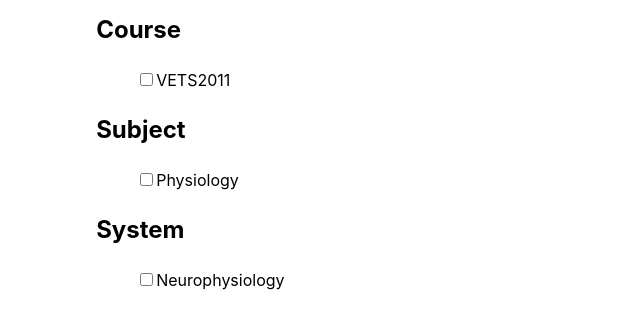
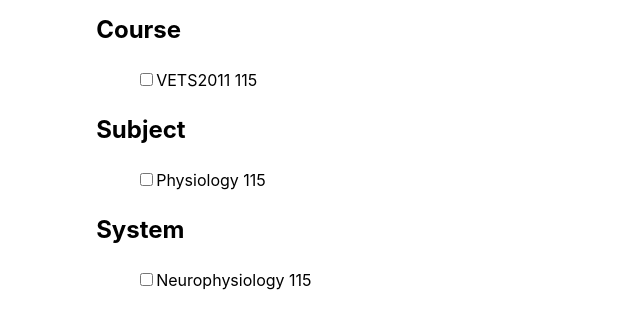
Before and after one commit to UQ-eLIPSE/crucible-components, a Vue app: page / in a window 1280 px wide. Shown: the part 187-517 px from the top of the page, without its empty margins (310-950 px from the left). Built offline with nearby package versions, Linux system fonts and the light colour scheme.

Commit message:
Co-authored-by: Mohamad Dabboussi <Mohamad11Dab@users.noreply.github.com>

```diff
--- a/src/App.vue
+++ b/src/App.vue
@@ -7,7 +7,7 @@ import {
   getQuestionsRandomly,
 } from "./components/QuestionStore";
 import { useQuizStore } from "./store/QuizStore";
-import { MCQuestion, SelectedTags } from "./types/MCQ";
+import { MCQuestion } from "./types/MCQ";
 import {
   getAllQuestions,
   getDummyQuestions,
@@ -17,19 +17,19 @@ const quizQuestions = ref(0);
 const questionsQueue = useQuizStore();
 const quizStarted = ref<boolean>(false);
 
+const selectedTags = questionsQueue.getselectedtags();
+
 const handleStartQuiz = ({
   questionAmount,
-  selectedTags,
   dummyBoolean,
 }: {
   questionAmount: number;
-  selectedTags: SelectedTags;
   dummyBoolean: boolean;
 }) => {
   const questions: MCQuestion[] = dummyBoolean
     ? getAllQuestions()
     : getDummyQuestions(false);
-  console.log(selectedTags);
+  console.log("selecte Tags", selectedTags);
   const filteredquestions: MCQuestion[] = filterQuestionsByTags(
     questions,
     selectedTags,
--- a/src/components/FilterCheckbox.vue
+++ b/src/components/FilterCheckbox.vue
@@ -12,18 +12,24 @@
         :value="topic"
         @change="onChecked($event)"
       />
-      <label :for="`${category}-${topic}-checkbox`">{{ topic }}</label>
+      <label :for="`${category}-${topic}-checkbox`"
+        >{{ topic }}
+        <span>{{ getQuestionsnumByTags(topic, category) }}</span></label
+      >
     </li>
   </ul>
 </template>
 
 <script setup lang="ts">
 import { SelectedTags } from "@/types/MCQ";
+import { useQuizStore } from "@/store/QuizStore";
+import { getAllQuestions } from "./DataAccessLayer";
+import { filterQuestionsByTags } from "./QuestionStore";
 const { category, topics } = defineProps<{
   category: string;
   topics: string[];
 }>();
-
+const questionsQueue = useQuizStore();
 const emit = defineEmits(["checked"]);
 const onChecked = (event: Event) => {
   if (!(event.target instanceof HTMLInputElement))
@@ -31,8 +37,25 @@ const onChecked = (event: Event) => {
 
   const category = event.target.name as keyof SelectedTags;
   const topic = event.target.value;
+  console.log("checked");
+  questionsQueue.modifySelectedTags(event.target.checked, { category, topic });
+};
+const getQuestionsnumByTags = (topic: any, category: string) => {
+  console.log("0", category);
+  console.log("0", topic);
 
-  emit("checked", event.target.checked, { category, topic });
+  return filterQuestionsByTags(
+    getAllQuestions(),
+    questionsQueue.getselectedtags(),
+  ).filter((question) => {
+    if (category == "course") {
+      return question.tags.course == topic;
+    } else if (category == "subject") {
+      return question.tags.subject == topic;
+    } else if (category == "system") {
+      return question.tags.system == topic;
+    }
+  }).length;
 };
 </script>
 
--- a/src/components/MCQ/MCQTagOptions.vue
+++ b/src/components/MCQ/MCQTagOptions.vue
@@ -6,11 +6,7 @@
       class="category"
     >
       <h2>{{ category }}</h2>
-      <FilterCheckbox
-        :category="category"
-        :topics="valueKeys"
-        @checked="modifySelectedTags"
-      />
+      <FilterCheckbox :category="category" :topics="valueKeys" />
     </div>
   </div>
 </template>
@@ -20,9 +16,11 @@ import type { SelectedTags } from "@/types/MCQ";
 import { getUniquePropertyValues } from "../QuestionStore";
 import { getAllQuestions, getDummyQuestions } from "../DataAccessLayer";
 import FilterCheckbox from "../FilterCheckbox.vue";
-import { onMounted, ref } from "vue";
+// import { useQuizStore } from "@/store/QuizStore";
+import { onMounted } from "vue";
 
-const emit = defineEmits(["update:selectedTags", "dummyDataStatus"]);
+// const questionsQueue = useQuizStore();
+const emit = defineEmits(["dummyDataStatus"]);
 // If dummy data is not provided as a prop, the getAllQuestions() will be used from DAL instead
 const { dummyData } = defineProps<{ dummyData?: { random: boolean } }>();
 
@@ -32,27 +30,29 @@ const tagSet = dummyData
 
 const filterSet: SelectedTags = getUniquePropertyValues(tagSet);
 
-const selectedTags = ref<SelectedTags>({
-  course: [],
-  subject: [],
-  system: [],
-});
+// const selectedTags = ref<SelectedTags>({
+//   course: [],
+//   subject: [],
+//   system: [],
+// });
 
 onMounted(() => {
   emit("dummyDataStatus", dummyData ? false : true);
 });
 
-const modifySelectedTags = (
-  isChecked: boolean,
-  { category, topic }: { category: keyof SelectedTags; topic: string },
-): void => {
-  selectedTags.value[category] = isChecked
-    ? [...selectedTags.value[category], topic]
-    : selectedTags.value[category].filter(
-        (selectedTopic) => selectedTopic !== topic,
-      );
-  emit("update:selectedTags", selectedTags.value);
-};
+// const modifySelectedTags = (
+//   isChecked: boolean,
+//   { category, topic }: { category: keyof SelectedTags; topic: string },
+// ): void => {
+//   selectedTags.value[category] = isChecked
+//     ? [...selectedTags.value[category], topic]
+//     : selectedTags.value[category].filter(
+//         (selectedTopic) => selectedTopic !== topic,
+//       );
+//   emit("update:selectedTags", selectedTags.value);
+//   questionsQueue.selectedTags(selectedTags.value);
+
+// };
 </script>
 
 <style>
--- a/src/components/StartPage.vue
+++ b/src/components/StartPage.vue
@@ -1,10 +1,7 @@
 <template>
   <div>
     <h1>VetCloud Smart Quiz</h1>
-    <MCQTagOptions
-      @update:selected-tags="handleSelectedTagsUpdate"
-      @dummy-data-status="handleDummyDataStatus"
-    />
+    <MCQTagOptions @dummy-data-status="handleDummyDataStatus" />
     <div class="tags-display">
       <div class="tag-container course">
         <p class="tag-text">VETS2011</p>
@@ -38,22 +35,20 @@
 <script setup lang="ts">
 import { ref } from "vue";
 import MCQTagOptions from "@components/MCQ/MCQTagOptions.vue";
-import { MCQuestion, SelectedTags } from "@/types/MCQ";
-import { getDummyQuestions } from "./DataAccessLayer";
-import { filterQuestionsByTags } from "./QuestionStore";
+// import { MCQuestion, SelectedTags } from "@/types/MCQ";
 const questionAmount = ref<number>(0);
 const dummyDataProvided = ref<boolean>(false);
 const emit = defineEmits(["start-quiz"]);
 
-const selectedTags = ref<SelectedTags>({
-  course: [],
-  subject: [],
-  system: [],
-});
+// const selectedTags = ref<SelectedTags>({
+//   course: [],
+//   subject: [],
+//   system: [],
+// });
 
-const handleSelectedTagsUpdate = (updatedTags: SelectedTags) => {
-  selectedTags.value = updatedTags;
-};
+// const handleSelectedTagsUpdate = (updatedTags: SelectedTags) => {
+//   selectedTags.value = updatedTags;
+// };
 
 const handleDummyDataStatus = (status: boolean) => {
   dummyDataProvided.value = status;
@@ -62,7 +57,7 @@ const handleDummyDataStatus = (status: boolean) => {
 const startQuiz = () => {
   emit("start-quiz", {
     questionAmount: questionAmount.value,
-    selectedTags: selectedTags.value,
+    // selectedTags: selectedTags.value,
     dummyBoolean: dummyDataProvided.value,
   });
 };
--- a/src/store/QuizStore.ts
+++ b/src/store/QuizStore.ts
@@ -1,4 +1,5 @@
 import { MCQuestion, QuestionState } from "@/types/MCQ";
+import { SelectedTags } from "@/types/MCQ";
 import { defineStore } from "pinia";
 
 type Stat = "correct" | "skipped" | "attempts" | "selectedValue";
@@ -10,9 +11,34 @@ export const useQuizStore = defineStore("questionsQueue", {
     return {
       questionsQueue: [] as MCQuestion[],
       quizStats: [] as QuestionState[],
+      selectedTags: {
+        course: [],
+        subject: [],
+        system: [],
+      } as SelectedTags,
     };
   },
   actions: {
+    setselectedTags(tags: SelectedTags) {
+      this.selectedTags = tags;
+    },
+    getselectedtags() {
+      return this.selectedTags;
+    },
+    modifySelectedTags(
+      isChecked: boolean,
+      { category, topic }: { category: keyof SelectedTags; topic: string },
+    ) {
+      console.log(isChecked);
+      console.log("modify", category);
+      console.log("seleted Tags", this.selectedTags);
+      this.selectedTags[category] = isChecked
+        ? [...this.selectedTags[category], topic]
+        : this.selectedTags[category].filter(
+            (selectedTopic) => selectedTopic !== topic,
+          );
+      console.log("this.selected", this.selectedTags);
+    },
     initialiseQuiz(questions: MCQuestion[]) {
       this.questionsQueue = questions;
       this.quizStats = questions.map((question) => ({
```
